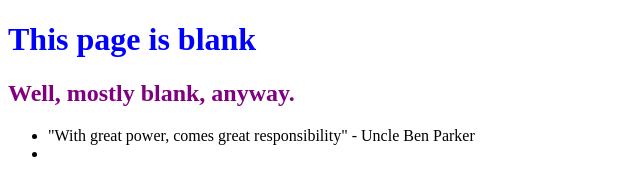
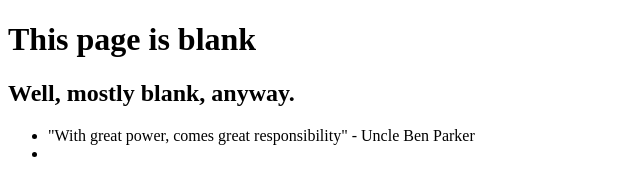
Before and after one commit to i013176/0main_opensap_repo, a plain HTML site: page index.html in a window 1280 px wide. Shown: the whole page, without its empty margins (0-640 px from the left). Drawn offline with Linux system fonts and the light colour scheme.

Commit message:
remove styles from both headers

```diff
--- a/index.html
+++ b/index.html
@@ -6,8 +6,8 @@
 		<link href="styles.css" rel="stylesheet" type="text/css" >
 	</head>
 	<body>
-		<h1 style = "color: Blue">This page is blank</h1>
-		<h2 style = "color: Purple">Well, mostly blank, anyway.</h2>
+		<h1>This page is blank</h1>
+		<h2>Well, mostly blank, anyway.</h2>
 		<ul>
 			<li>"With great power, comes great responsibility" - Uncle Ben Parker </li>
 			<li></li>
```
